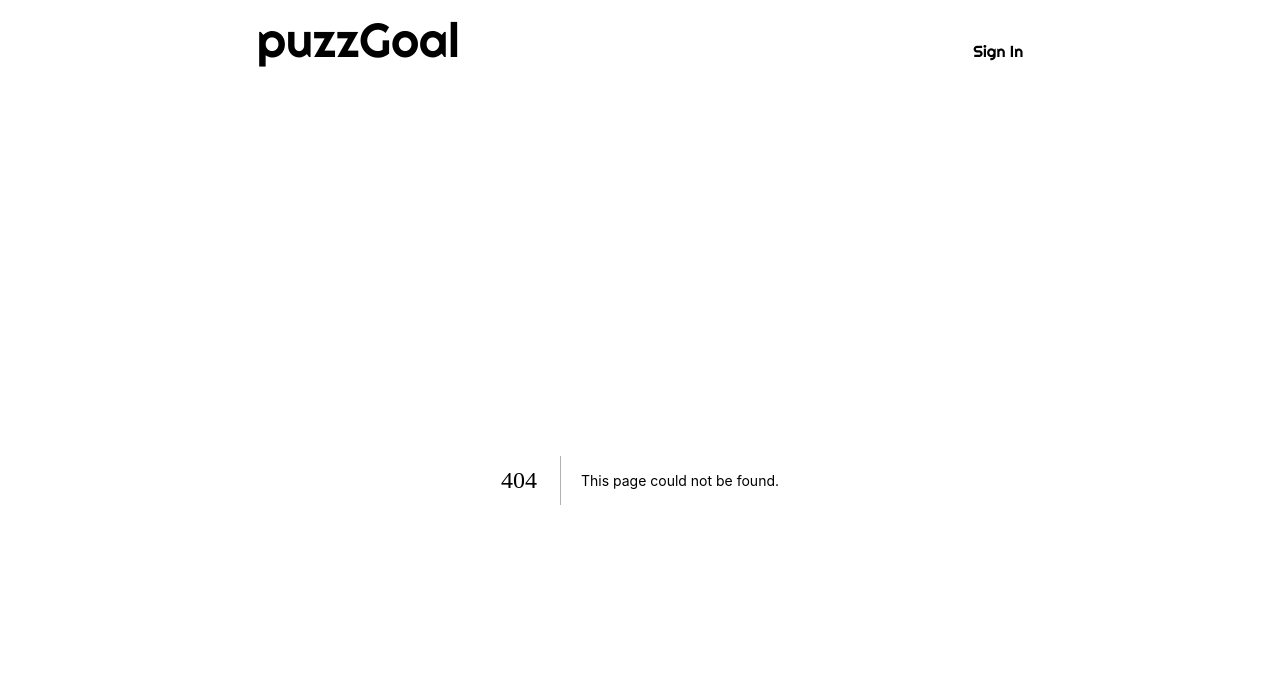
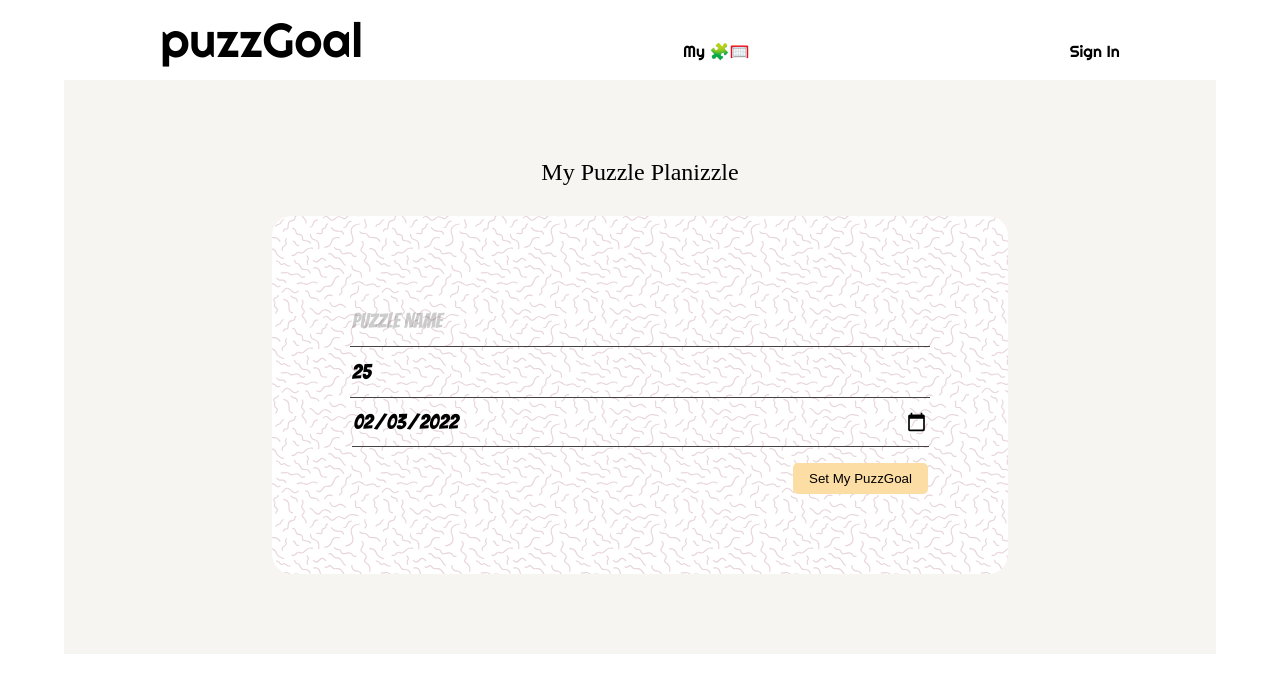
Before and after one commit to eg180/puzzgoal, a Next.js app: page /planpuzzgoal in a window 1280 px wide. Before the commit this address had no page. Shown: the top 692 px of the page. Built offline with nearby package versions, Linux system fonts and the light colour scheme; a web font is replaced by a local one.

Commit message:
renamed PlanPuzzGoal and updated references. Using react toastify for new puzzgoal confirmation

```diff
--- a/components/Banner.js
+++ b/components/Banner.js
@@ -7,9 +7,15 @@ const Banner = () => {
 
 	return (
 		<div className={styles.layout}>
-			<h1 className={styles.site_title}>puzzGoal</h1>
+			<a onClick={() => router.push("/")}>
+				<h1 className={styles.site_title}>puzzGoal</h1>
+			</a>
 
-			<a onClick={() => router.push("/planpuzzle")}>
+			<a onClick={() => router.push("/mypuzzgoals")}>
+				<nav>My 🧩🥅</nav>
+			</a>
+
+			<a onClick={() => router.push("/planpuzzgoal")}>
 				<nav>Sign In</nav>
 			</a>
 		</div>
--- a/hooks/useFormError.js
+++ b/hooks/useFormError.js
@@ -1,5 +1,5 @@
 import React from "react";
-import styles from "../pages/planpuzzle/planpuzzle.module.css";
+import styles from "../pages/planpuzzgoal/PlanPuzzGoal.module.css";
 
 const useFormError = (formValues, formSubmitted) => {
 	const puzzNameErrorStyle =
--- a/package.json
+++ b/package.json
@@ -10,7 +10,8 @@
   "dependencies": {
     "next": "12.0.10",
     "react": "17.0.2",
-    "react-dom": "17.0.2"
+    "react-dom": "17.0.2",
+    "react-toastify": "^8.1.1"
   },
   "devDependencies": {
     "eslint": "8.8.0",
--- a/pages/_app.js
+++ b/pages/_app.js
@@ -1,11 +1,26 @@
 import Banner from "../components/Banner";
+import { ToastContainer } from "react-toastify";
 import "../styles/globals.css";
+import "react-toastify/dist/ReactToastify.css";
 
 function MyApp({ Component, pageProps }) {
 	return (
 		<>
+			<ToastContainer
+				position="top-right"
+				autoClose={5000}
+				hideProgressBar={false}
+				newestOnTop={false}
+				closeOnClick
+				rtl={false}
+				pauseOnFocusLoss
+				draggable
+				pauseOnHover
+			/>
+
 			<Banner />
 			<Component {...pageProps} />
+			<ToastContainer />
 		</>
 	);
 }
--- /dev/null
+++ b/pages/mypuzzgoals/MyPuzzGoals.module.css
@@ -0,0 +1,10 @@
+.layout {
+	display: flex;
+	justify-content: center;
+	align-items: flex-start;
+	min-height: 100vh;
+	background-color: white;
+	min-width: 100vw;
+
+	color: #eee;
+}
--- a/pages/planpuzzle/planpuzzle.module.css
+++ b/pages/planpuzzgoal/PlanPuzzGoal.module.css
@@ -90,4 +90,5 @@
 	padding: 0.5rem 1rem 0.5rem 1rem;
 	background-color: rgb(252, 221, 163);
 	border-radius: 5px;
+	cursor: pointer;
 }
--- a/pages/planpuzzle/index.js
+++ b/pages/planpuzzgoal/index.js
@@ -1,8 +1,11 @@
 import React, { useState } from "react";
+import { useRouter } from "next/router";
+import { toast } from "react-toastify";
 import useFormError from "../../hooks/useFormError";
-import styles from "./planpuzzle.module.css";
+import styles from "./PlanPuzzGoal.module.css";
 
-const PlanPuzzle = () => {
+const PlanPuzzGoal = () => {
+	const router = useRouter();
 	const todaysDate = new Date().toISOString().split("T")[0];
 	const [formValues, setFormValues] = useState({
 		puzzle_name: "",
@@ -31,16 +34,23 @@ const PlanPuzzle = () => {
 			return;
 		}
 		setFormSubmitted(true);
-
-		console.log(formValues);
-
-		// check for missing values
+		toast("🦄 Now get your puzzle on! 🧩", {
+			position: toast.POSITION.TOP_RIGHT,
+			autoClose: 5000,
+			hideProgressBar: false,
+			closeOnClick: true,
+			pauseOnHover: true,
+			draggable: true,
+			progress: undefined,
+		});
+		router.push("/mypuzzgoals");
+		// console.log(formValues);
 	};
 
 	return (
 		<div className={styles.layout}>
 			<section className={styles.form_container}>
-				<h1>My Puzzle Plan</h1>
+				<h1>My Puzzle Planizzle</h1>
 
 				<form onSubmit={handleSubmit}>
 					<fieldset>
@@ -80,4 +90,4 @@ const PlanPuzzle = () => {
 	);
 };
 
-export default PlanPuzzle;
+export default PlanPuzzGoal;
--- a/styles/globals.css
+++ b/styles/globals.css
@@ -121,6 +121,10 @@ body {
 	/* font-family: "Righteous", cursive; */
 }
 
+a:hover {
+	cursor: pointer;
+}
+
 h1 {
 	font-family: "Vast Shadow", cursive;
 }
```
Also changed, not shown: pages/mypuzzgoals/index.js (added, +12 -0 lines), 1 other file (tests, documents, lock files or other folders).
